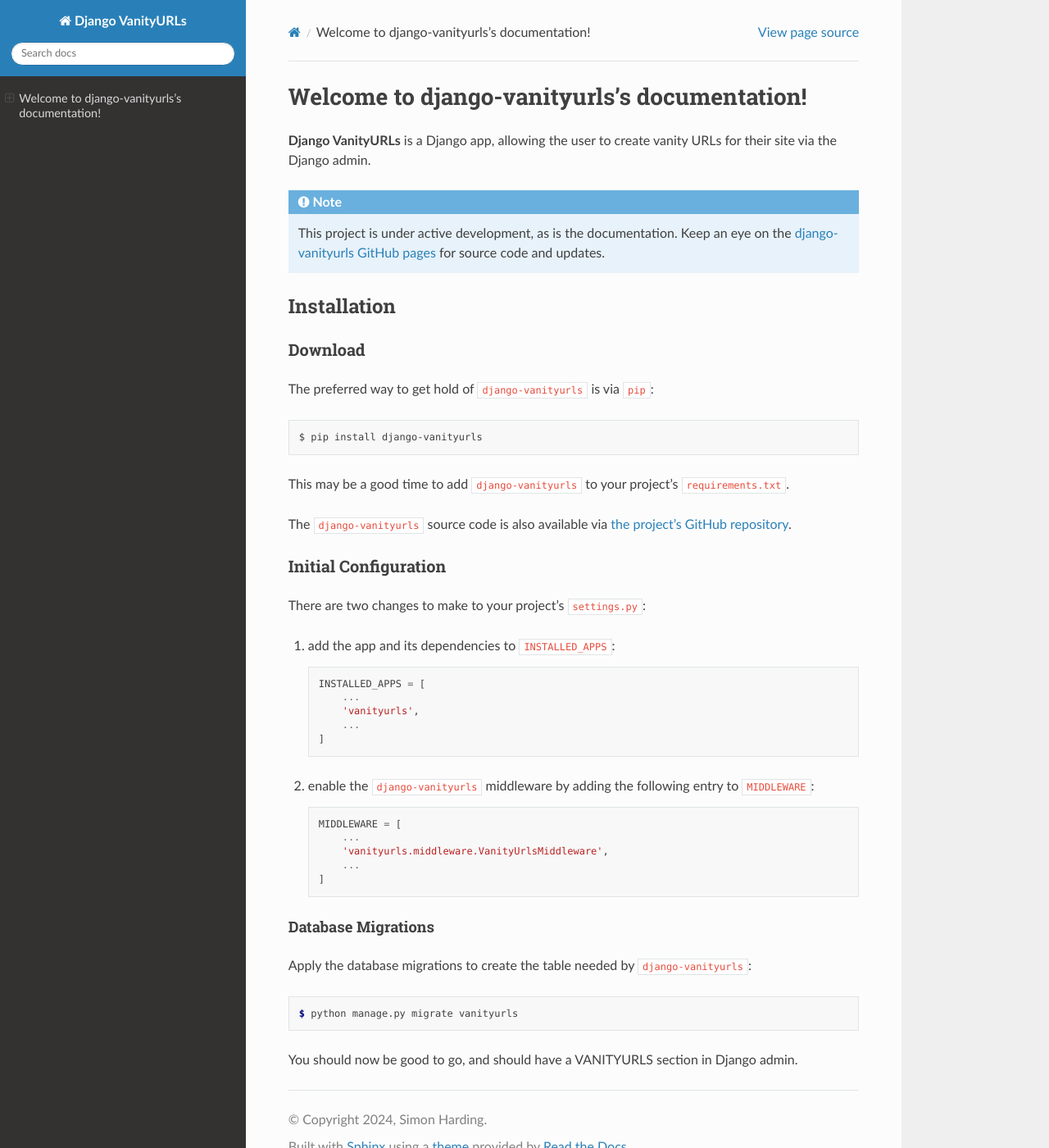
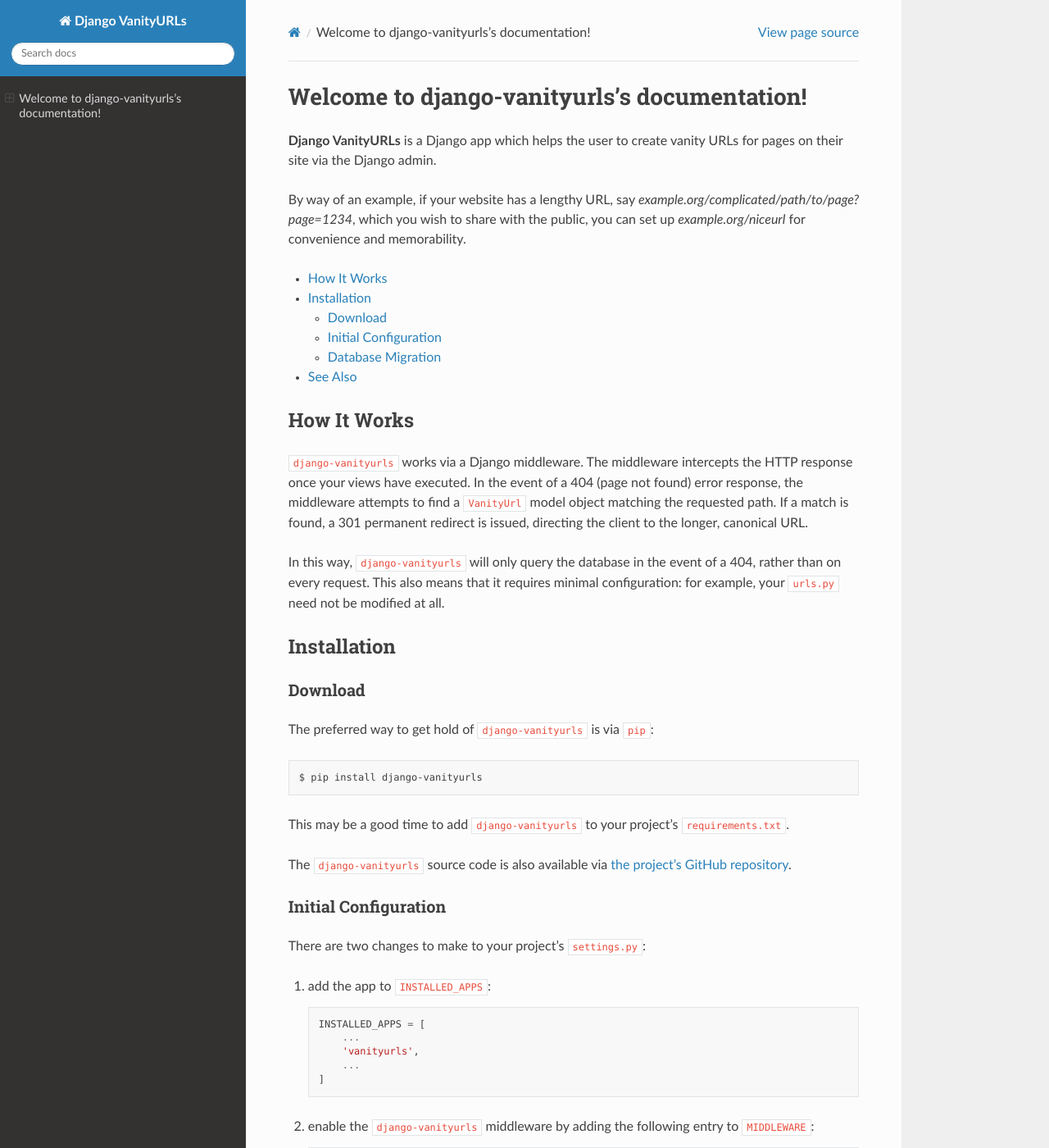
Before and after one commit to simonharris/django-vanityurls, a Sphinx documentation site: the page built from docs/source/index.rst, in a window 1280 px wide and 1400 px high. Shown: the whole window at 82% size. Built offline with Sphinx 7.4.7 and the Read the Docs theme 3.1.0, drawn with Linux system fonts in a browser that asks for light colours; some of the changed text lies outside the part shown.

Commit message:
Complete the initial readthedocs documentation

```diff
--- a/docs/source/index.rst
+++ b/docs/source/index.rst
@@ -1,11 +1,22 @@
 Welcome to django-vanityurls's documentation!
 ==============================================
 
-**Django VanityURLs** is a Django app, allowing the user to create vanity URLs for their site via the Django admin.
 
-.. note::
+**Django VanityURLs** is a Django app which helps the user to create vanity URLs for pages on their site via the Django admin.
 
-   This project is under active development, as is the documentation. Keep an eye on the `django-vanityurls GitHub pages <https://github.com/simonharris/django-vanityurls>`_ for source code and updates.
+By way of an example, if your website has a lengthy URL, say *example.org/complicated/path/to/page?page=1234*, which you wish to share with the public, you can set up *example.org/niceurl* for convenience and memorability.
+
+.. contents::
+   :local:
+
+============
+How It Works
+============
+
+``django-vanityurls`` works via a Django middleware. The middleware intercepts the HTTP response once your views have executed. In the event of a 404 (page not found) error response, the middleware attempts to find a ``VanityUrl`` model object matching the requested path. If a match is found, a 301 permanent redirect is issued, directing the client to the longer, canonical URL.
+
+In this way, ``django-vanityurls`` will only query the database in the event of a 404, rather than on every request. This also means that it requires minimal configuration: for example, your ``urls.py`` need not be modified at all.
+
 
 ============
 Installation
@@ -27,7 +38,7 @@
 
 There are two changes to make to your project's ``settings.py``:
 
-1) add the app and its dependencies to ``INSTALLED_APPS``::
+1) add the app to ``INSTALLED_APPS``::
 
     INSTALLED_APPS = [
         ...
@@ -45,10 +56,10 @@
     ]
 
 
-Database Migrations
-^^^^^^^^^^^^^^^^^^^
+Database Migration
+~~~~~~~~~~~~~~~~~~
 
-Apply the database migrations to create the table needed by ``django-vanityurls``:
+Apply the database migration to create the table needed by ``django-vanityurls``:
 
 
 .. code-block:: console
@@ -57,3 +68,11 @@
 
 
 You should now be good to go, and should have a VANITYURLS section in Django admin.
+
+
+========
+See Also
+========
+
+* Browse the `django-vanityurls source code repository <https://github.com/simonharris/django-vanityurls>`_ on Github
+* Visit `django-vanityurls on the Python Package Index <https://pypi.org/project/django-vanityurls/>`_  (PyPI)
```
